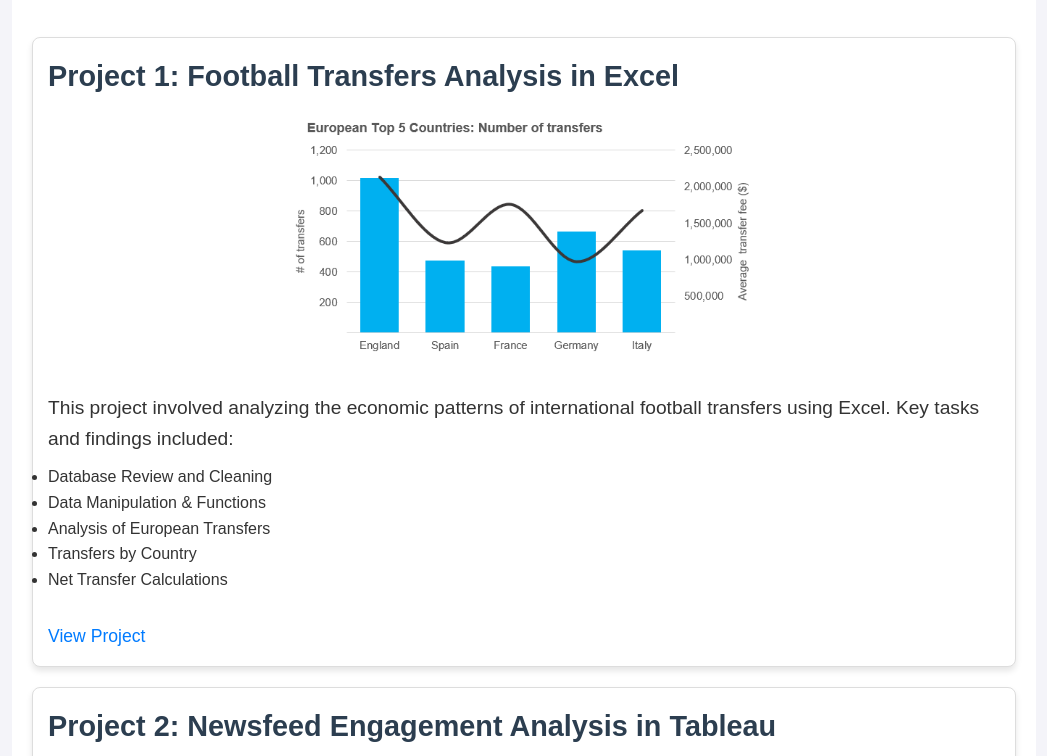
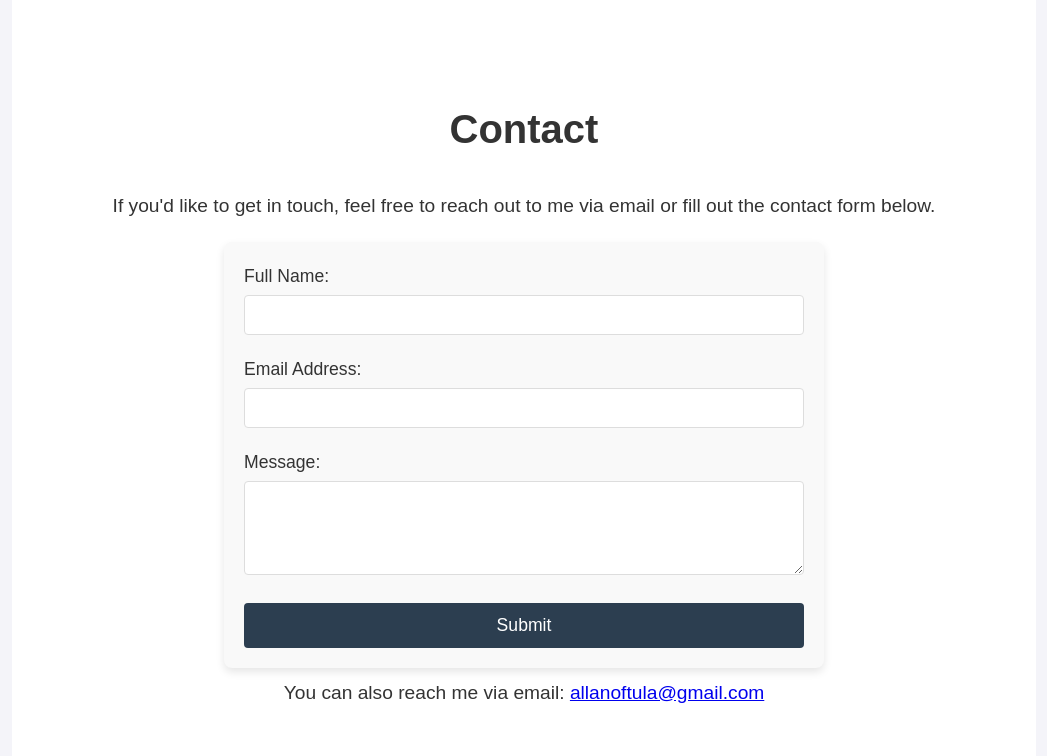
Before and after one commit to Allan-Ofula/Allan-Ofula.github.io, a plain HTML site: page index.html in a window 1280 px wide. Shown: the part 621-1377 px from the top of the page, without its empty margins (116-1163 px from the left). Drawn offline with Linux system fonts and the light colour scheme.

Commit message:
Update index.html

```diff
--- a/index.html
+++ b/index.html
@@ -85,7 +85,7 @@
       border-radius: 8px; /* Optional: Adds rounded corners to the images */
       display: block;
       margin-left: auto; /* Centers the image horizontally */
-      margin-right: auto; /* Centers the image horizontally */ */
+      margin-right: auto; /* Centers the image horizontally */
     }
 
     footer {
@@ -102,6 +102,79 @@
 
     footer a:hover {
       text-decoration: underline;
+    }
+
+    /* Contact Section */
+    #contact {
+      background-color: #fff;
+      padding: 40px 0;
+    }
+
+    #contact h2 {
+      font-size: 2.5rem;
+      text-align: center;
+      margin-bottom: 30px;
+    }
+
+    #contact p {
+      font-size: 1.2rem;
+      text-align: center;
+      margin-bottom: 20px;
+    }
+
+    /* Form Styles */
+    form {
+      max-width: 600px;
+      margin: 0 auto;
+      background-color: #f9f9f9;
+      padding: 20px;
+      border-radius: 8px;
+      box-shadow: 0 4px 8px rgba(0, 0, 0, 0.1);
+    }
+
+    .form-group {
+      margin-bottom: 20px;
+    }
+
+    label {
+      font-size: 1.1rem;
+      color: #333;
+      display: block;
+      margin-bottom: 5px;
+    }
+
+    input, textarea {
+      width: 100%;
+      padding: 10px;
+      font-size: 1rem;
+      border: 1px solid #ddd;
+      border-radius: 4px;
+      box-sizing: border-box;
+    }
+
+    input[type="text"], input[type="email"] {
+      height: 40px;
+    }
+
+    textarea {
+      resize: vertical;
+    }
+
+    .submit-btn {
+      background-color: #2c3e50;
+      color: #fff;
+      padding: 12px 25px;
+      font-size: 1.1rem;
+      border: none;
+      border-radius: 4px;
+      cursor: pointer;
+      display: block;
+      width: 100%;
+      margin-top: 10px;
+    }
+
+    .submit-btn:hover {
+      background-color: #1abc9c;
     }
   </style>
 </head>
@@ -126,54 +199,37 @@
   <section id="projects" class="container">
     <h2>Projects</h2>
 
-    <div class="project-card">
-      <h3>Project 1: Football Transfers Analysis in Excel</h3>
-      <img src="/Images/Football Transfers Analysis Image.png" alt="Football Transfers Analysis" class="project-image">
-      <p>This project involved analyzing the economic patterns of international football transfers using Excel. Key tasks and findings included:</p>
-      <ul>
-        <li>Database Review and Cleaning</li>
-        <li>Data Manipulation & Functions</li>
-        <li>Analysis of European Transfers</li>
-        <li>Transfers by Country</li>
-        <li>Net Transfer Calculations</li>
-      </ul>
-      <a href="https://github.com/Allan-Ofula/Football-Transfers-Analysis-in-Excel" target="_blank">View Project</a>
-    </div>
+    <!-- Project Cards (same as your current content) -->
 
-    <div class="project-card">
-      <h3>Project 2: Newsfeed Engagement Analysis in Tableau</h3>
-      <img src="/Images/Newsfeed Analysis Dashboard.png" alt="Newsfeed Engagement Analysis" class="project-image">
-      <p>This project involved analyzing user engagement with the 365Data Science platform’s Newsfeed feature using Tableau.</p>
-      <a href="https://github.com/Allan-Ofula/Newsfeed-Engagement-Analysis-in-Tableau-Project" target="_blank">View Project</a>
-    </div>
+  </section>
 
-    <div class="project-card">
-      <h3>Project 3: Aviation Safety Risk Analysis</h3>
-      <img src="/Images/Aviation Risk analysis image.png" alt="Aviation Safety Risk Analysis" class="project-image">
-      <p>Analyzing aviation accident data from 1962 to 2023 to identify the safest aircraft for a company entering the aviation industry.</p>
-      <a href="https://github.com/Allan-Ofula/Aviation-Safety-Risk-Analysis-Project-Phase1" target="_blank">View Project</a>
-    </div>
+  <!-- Contact Section -->
+  <section id="contact" class="container">
+    <h2>Contact</h2>
+    <p>If you'd like to get in touch, feel free to reach out to me via email or fill out the contact form below.</p>
 
-    <div class="project-card">
-      <h3>Project 4: Retail Sales Data Analysis With Pandas</h3>
-      <img src="/Images/Retail Sales Analysis Image.png" alt="Retail Sales Data Analysis With Pandas" class="project-image">
-      <p>This project analyzed retail sales data using Python and Pandas, uncovering insights to optimize sales strategies and improve revenue.</p>
-      <a href="https://github.com/Allan-Ofula/retail_sales_data_analysis_with_pandas" target="_blank">View Project</a>
-    </div>
+    <!-- Contact Form -->
+    <form action="your_form_processing_script.php" method="POST">
+      <div class="form-group">
+        <label for="name">Full Name:</label>
+        <input type="text" id="name" name="name" required>
+      </div>
 
-    <div class="project-card">
-      <h3>Project 5: Exploratory Data Analysis (EDA) with Pandas</h3>
-      <img src="/Images/EDA with pandas Image.png" alt="Exploratory Data Analysis (EDA) with Pandas class="project-image">
-      <p>This project involved a comprehensive EDA of the Ames Housing dataset to uncover insights into house prices and key features.</p>
-      <a href="https://github.com/Allan-Ofula/EDA-with-Pandas--Cumulative-Lab" target="_blank">View Project</a>
-    </div>
+      <div class="form-group">
+        <label for="email">Email Address:</label>
+        <input type="email" id="email" name="email" required>
+      </div>
 
-    <div class="project-card">
-      <h3>Project 6: Superhero Eye Color Analysis</h3>
-      <img src="/Images/Superhero Eye color Image.png" alt="Superhero Eye Color Analysis="project-image">
-      <p>Analyzed the distribution of superhero eye colors among "good" aligned characters using Pandas and Matplotlib.</p>
-      <a href="https://github.com/Allan-Ofula/Pandas-Data-Cleaning-Checkpoint" target="_blank">View Project</a>
-    </div>
+      <div class="form-group">
+        <label for="message">Message:</label>
+        <textarea id="message" name="message" rows="4" required></textarea>
+      </div>
+
+      <button type="submit" class="submit-btn">Submit</button>
+    </form>
+
+    <!-- Alternatively, you can just add your contact details -->
+    <p>You can also reach me via email: <a href="mailto:allanoftula@gmail.com">allanoftula@gmail.com</a></p>
   </section>
 
   <footer>
```
